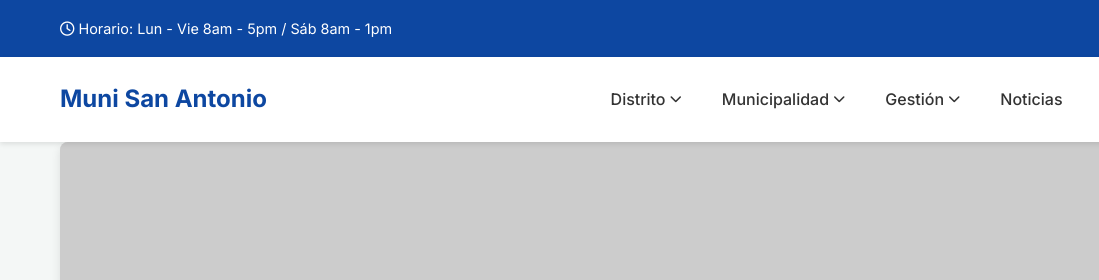
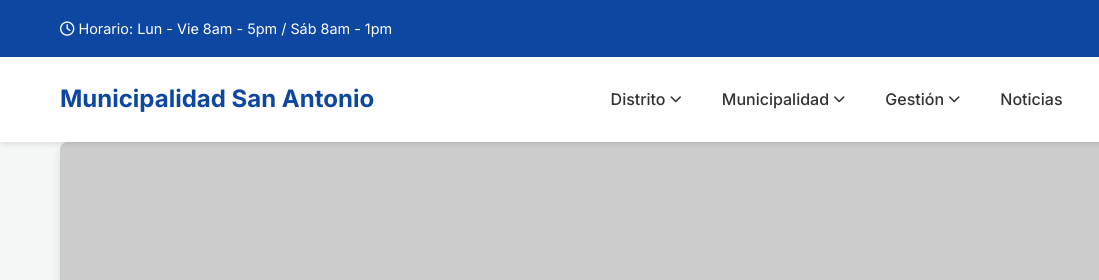
Before and after one commit to ZEROSGOD/muni, a plain HTML site: page index.html in a window 1280 px wide. Shown: the top 280 px of the page, 0-1099 px from the left. Drawn offline with Linux system fonts and the light colour scheme; placeholder pictures from the web are drawn by us.

Commit message:
arreglando textos

```diff
--- a/index.html
+++ b/index.html
@@ -42,7 +42,7 @@
     <!-- 2. Nav (Navegación Principal) -->
     <nav class="navbar">
         <div class="container">
-            <a href="index.html" class="navbar-logo">Muni San Antonio</a>
+            <a href="index.html" class="navbar-logo">Municipalidad San Antonio</a>
 
             <!-- Botón de Hamburguesa para Móvil -->
             <button class="navbar-toggle" id="navbarToggle" aria-label="Abrir menú">
```
